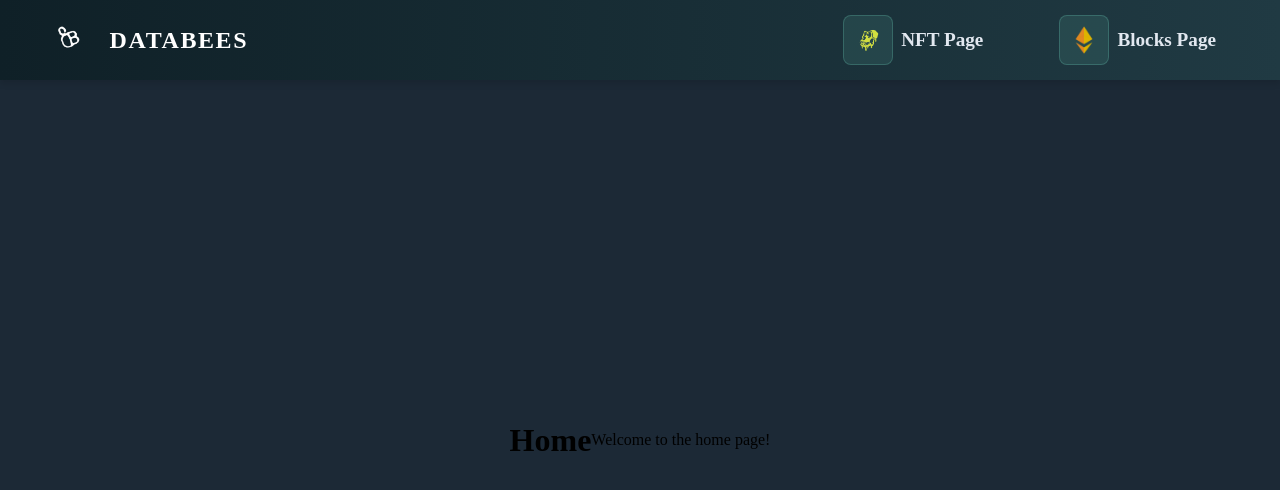
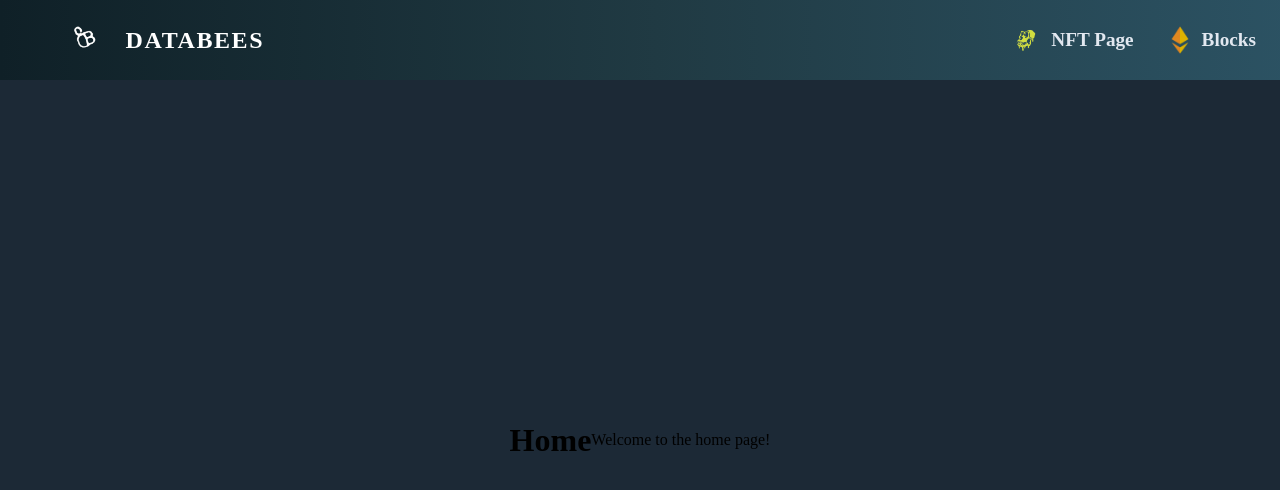
Before and after one commit to semihbceylan/db2024, a React (Vite) app in the folder client/: page / in a window 1280 px wide. Shown: the top 490 px of the page. Built offline with nearby package versions, Linux system fonts and the light colour scheme; a web font is replaced by a local one.

Commit message:
Changed the fucntionality of the Block on navbar

```diff
--- a/client/src/components/Navbar.jsx
+++ b/client/src/components/Navbar.jsx
@@ -1,11 +1,21 @@
-import React from 'react';
-import { NavLink } from 'react-router-dom';
+import React, { useState } from 'react';
+import { NavLink, useNavigate } from 'react-router-dom';
 import logo from '../assets/logo.png';
 import '../styles/navbar.css';
 import nftIcon from '../assets/nft.png';
 import blockIcon from '../assets/blocks.png';
 
 const Navbar = () => {
+	const [showCard, setShowCard] = useState(false);
+	const [blockNumber, setBlockNumber] = useState('');
+	const navigate = useNavigate();
+
+	const handleQuery = () => {
+		if (blockNumber.trim() !== '') {
+			navigate(`/blocks/${blockNumber}`);
+		}
+	};
+
 	return (
 		<nav className="navbar">
 			<div className="navbar-container">
@@ -14,20 +24,38 @@ const Navbar = () => {
 					<span className="project-name">DataBees</span>
 				</NavLink>
 				<div className="navbar-links">
-					<NavLink to="/nfts" className={({ isActive }) => isActive ? 'nav-link active-link' : 'nav-link'} >
-                        <div className="nft-icon-frame"><img src={nftIcon} alt="NFT Icon" className="nft-icon" /></div>
-                        NFT Page
-                    </NavLink>
-                    <NavLink to="/blocks" className={({ isActive }) => isActive ? 'nav-link active-link' : 'nav-link'}>
-						<div className="nft-icon-frame"><img src={blockIcon} alt="Block Icon" className="block-icon" /></div>
-                        Blocks Page
-                    </NavLink>
+					<NavLink to="/nft" className="nav-link" activeclassname="active-link">
+						<img src={nftIcon} alt="NFT Icon" className="nft-icon" />
+						NFT Page
+					</NavLink>
+					<div className="block-link-wrapper">
+						<div
+							className="nav-link block-link"
+							onClick={() => setShowCard(!showCard)}
+						>
+							<img src={blockIcon} alt="Block Icon" className="block-icon" />
+							Blocks
+						</div>
+						{showCard && (
+							<div className="block-card">
+								<h3>Query a Block</h3>
+								<input
+									type="text"
+									className="block-input"
+									placeholder="Enter Block Number"
+									value={blockNumber}
+									onChange={e => setBlockNumber(e.target.value)}
+								/>
+								<button className="block-button" onClick={handleQuery}>
+									Query
+								</button>
+							</div>
+						)}
+					</div>
 				</div>
 			</div>
 		</nav>
 	);
 };
 
-
-
 export default Navbar;
--- a/client/src/styles/navbar.css
+++ b/client/src/styles/navbar.css
@@ -1,15 +1,31 @@
-/* Navbar Styles */
+/* Icon Styles */
+.nft-icon {
+  height: 36px;
+  width: 36px;
+  display: inline-block;
+  transition: transform 0.2s ease-in-out;
+}
+
+.block-icon {
+  height: 28px;
+  width: 28px;
+  display: inline-block;
+  transition: transform 0.2s ease-in-out;
+}
+
+
+/* Navbar General Styles */
 .navbar {
   position: fixed;
   top: 0;
   left: 0;
   width: 100%;
-  height: 80px; /* Ensure consistent height */
-  background: linear-gradient(90deg, #0f2027, #203a43);
+  height: 80px; /* Adjust based on your design */
+  background: linear-gradient(90deg, #0f2027, #203a43, #2c5364);
   z-index: 1000;
   display: flex;
   align-items: center;
-  box-shadow: 0 4px 6px rgba(0, 0, 0, 0.1);
+  padding: 0 1rem;
 }
 
 .navbar-container {
@@ -17,7 +33,6 @@
   justify-content: space-between;
   align-items: center;
   width: 100%;
-  height:100%;
   max-width: 1200px;
   margin: 0 auto;
 }
@@ -47,7 +62,7 @@
 
 .logo-container:hover .project-name,
 .logo-container:hover .logo-image {
-  /*transform: scale(1.1);*/
+  transform: scale(1.1);
   color: #4fd1c5;
 }
 
@@ -57,46 +72,47 @@
   height: 100%;
 }
 
-.nav-link {
+/* General Nav Link Styles */
+.nav-link,
+.block-link {
+  position: relative;
+  display: flex;
+  align-items: center;
   color: #e2e8f0;
   text-decoration: none;
   font-size: 1.2rem;
   font-weight: 600;
-  position: relative;
-  display: flex;
-  align-items: center;
   gap: 0.5rem; /* Space between icon and text */
-  padding-left: 20px;
-  padding-right: 24px;
+  padding: 0.6rem 0; /* Consistent padding for underline alignment */
   transition: color 0.3s ease-in-out;
 }
 
-.nav-link:hover {
+
+.nav-link:hover,
+.block-link:hover {
   color: #4fd1c5;
+  cursor: default;
 }
 
-.nav-link::after {
+.nav-link::after,
+.block-link::after {
   content: '';
   position: absolute;
-  width: 100%;
-  visibility: hidden;
+  width: 0%;
   height: 2px;
-  bottom: -2px;
+  bottom: 0; /* Aligns underline at the same vertical position */
   left: 0;
-  opacity: 0;
   background: #4fd1c5;
-  transition: opacity 0.3s ease-in-out;
+  transition: width 0.3s ease-in-out;
 }
 
-.nav-link:hover::after {
-  /*width: 100%;*/
-  visibility: visible;
-  opacity: 1;
+.nav-link:hover::after,
+.block-link:hover::after {
+  width: 100%;
 }
 
 .active-link {
   color: #00d1b2;
-  background-color: #4fd1c424;
   font-weight: 700;
 }
 
@@ -105,12 +121,12 @@
   position: absolute;
   width: 100%;
   height: 2px;
-  bottom: -2px;
+  bottom: 0;
   left: 0;
   background: #00d1b2;
-  visibility: visible;
-  opacity: 1;
+  transition: width 0.3s ease-in-out;
 }
+
 
 .nft-icon-frame {
 	border-radius: .5rem;
@@ -125,20 +141,68 @@
 	align-items: center;
 }
 
-.nft-icon {
-  height: 36px;
-  width: 36px;
-  display: inline-block;
-  transition: transform 0.2s ease-in-out;
-}
-
-.block-icon {
-  height: 28px;
-  width: 28px;
-  display: inline-block;
-  transition: transform 0.2s ease-in-out;
-}
-
 .nav-link:hover .link-icon {
   transform: scale(1.2);
 }
+
+/* Wrapper for Block Link and Card */
+.block-link-wrapper {
+  position: relative; /* Relative for positioning the card */
+  display: flex; /* Ensures alignment with other links */
+  align-items: center; /* Vertical alignment of text and icon */
+}
+
+
+/* Block Card Position */
+.block-card {
+  position: absolute;
+  top: calc(100% + 1rem); /* Place card just below Block link */
+  left: 0;
+  background-color: #1a202c;
+  padding: 1rem;
+  border-radius: 8px;
+  box-shadow: 0 4px 6px rgba(0, 0, 0, 0.2);
+  z-index: 2000;
+  width: 200px;
+  color: #e2e8f0;
+}
+
+
+.block-card h3 {
+  margin-bottom: 1rem;
+  font-size: 1.2rem;
+  font-weight: bold;
+}
+
+.block-input {
+  width: 90%;
+  padding: 0.5rem;
+  margin-bottom: 1rem;
+  border: 1px solid #4fd1c5;
+  border-radius: 4px;
+  background-color: #2d3748;
+  color: #e2e8f0;
+}
+
+.block-input:focus {
+  outline: none;
+  border-color: #63b3ed;
+  box-shadow: 0 0 5px #63b3ed;
+}
+
+.block-button {
+  width: 30%;
+  padding: 0.5rem;
+  margin-top: 0.5rem; /* Adds spacing above the button */
+  background-color: #4fd1c5;
+  color: #1a202c;
+  font-weight: bold;
+  border: none;
+  border-radius: 4px;
+  cursor: pointer;
+  transition: background-color 0.3s ease-in-out;
+}
+
+.block-button:hover {
+  background-color: #63b3ed;
+}
```
